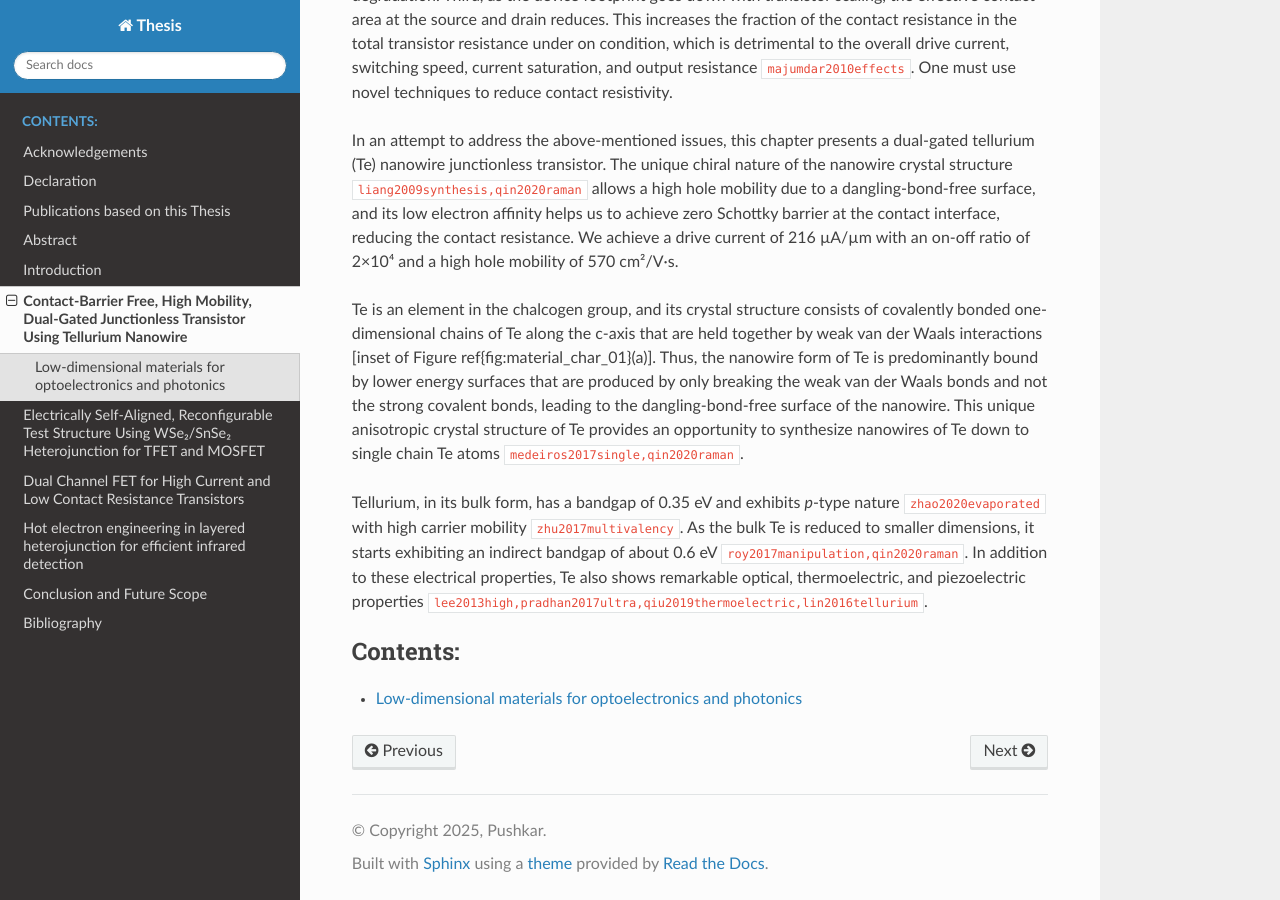
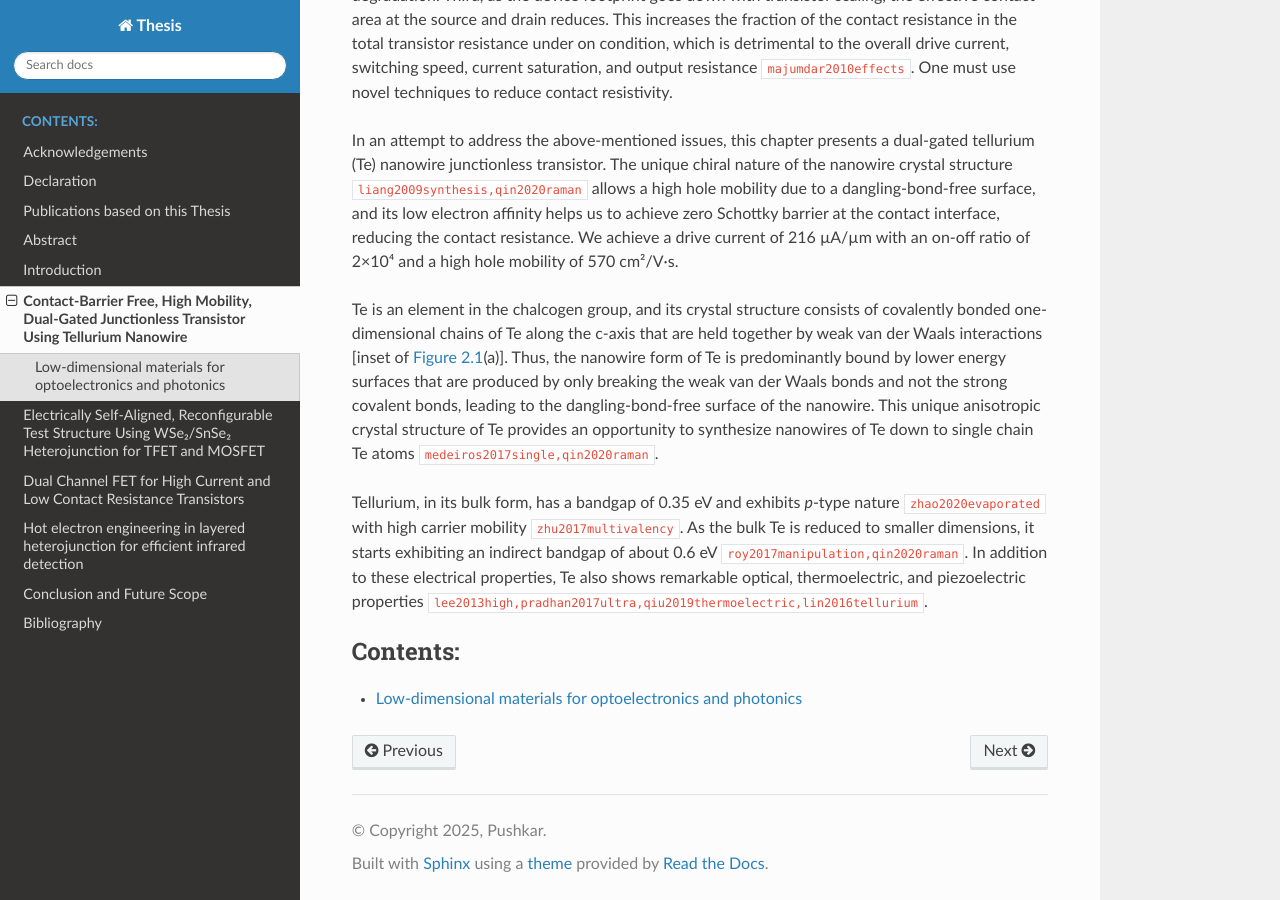
Before and after one commit to dpshkr/mythesis, a Sphinx documentation site: the page built from source/junctionless-tellurium-nanowire-transistor/index.rst, in a window 1280 px wide and 900 px high, scrolled down 747 px. Built offline with Sphinx 7.4.7 and the Read the Docs theme 3.1.0, drawn with Linux system fonts in a browser that asks for light colours; cross-references to code outside the pages are shown as plain code.

Commit message:
Update index.rst

```diff
--- a/source/junctionless-tellurium-nanowire-transistor/index.rst
+++ b/source/junctionless-tellurium-nanowire-transistor/index.rst
@@ -8,7 +8,7 @@ Three technological roadblocks must be overcome to achieve these high-performanc
 
 In an attempt to address the above-mentioned issues, this chapter presents a dual-gated tellurium (Te) nanowire junctionless transistor. The unique chiral nature of the nanowire crystal structure :cite:p:`liang2009synthesis,qin2020raman` allows a high hole mobility due to a dangling-bond-free surface, and its low electron affinity helps us to achieve zero Schottky barrier at the contact interface, reducing the contact resistance. We achieve a drive current of 216 µA/µm with an on-off ratio of 2×10⁴ and a high hole mobility of 570 cm²/V·s.
 
-Te is an element in the chalcogen group, and its crystal structure consists of covalently bonded one-dimensional chains of Te along the c-axis that are held together by weak van der Waals interactions [inset of Figure \ref{fig:material_char_01}(a)]. Thus, the nanowire form of Te is predominantly bound by lower energy surfaces that are produced by only breaking the weak van der Waals bonds and not the strong covalent bonds, leading to the dangling-bond-free surface of the nanowire. This unique anisotropic crystal structure of Te provides an opportunity to synthesize nanowires of Te down to single chain Te atoms :cite:p:`medeiros2017single,qin2020raman`.
+Te is an element in the chalcogen group, and its crystal structure consists of covalently bonded one-dimensional chains of Te along the c-axis that are held together by weak van der Waals interactions [inset of :ref:`Figure 2.1 <ch01-material-char-01>`\(a)]. Thus, the nanowire form of Te is predominantly bound by lower energy surfaces that are produced by only breaking the weak van der Waals bonds and not the strong covalent bonds, leading to the dangling-bond-free surface of the nanowire. This unique anisotropic crystal structure of Te provides an opportunity to synthesize nanowires of Te down to single chain Te atoms :cite:p:`medeiros2017single,qin2020raman`.
 
 
 Tellurium, in its bulk form, has a bandgap of 0.35 eV and exhibits *p*-type nature :cite:p:`zhao2020evaporated` with high carrier
```
